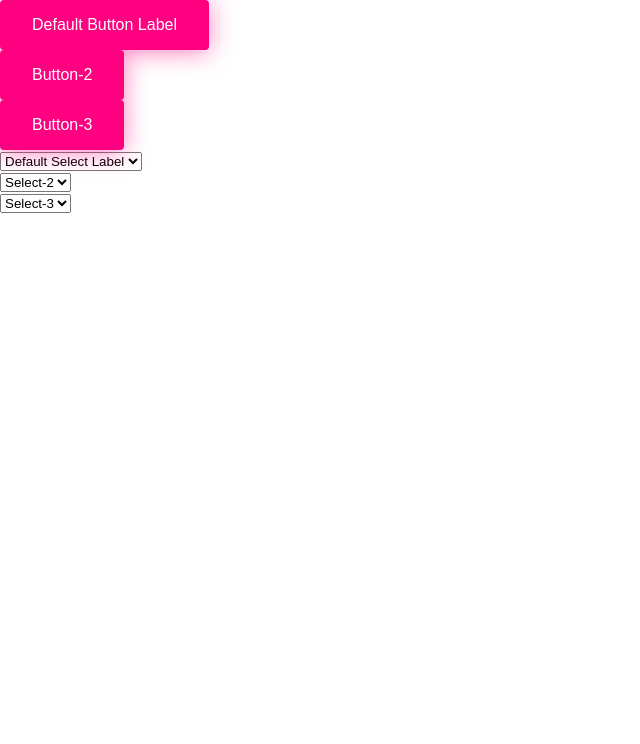
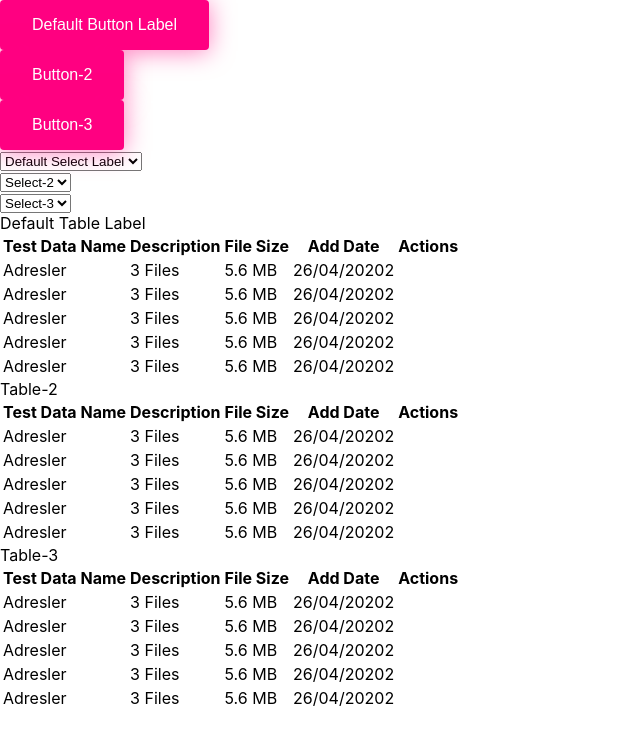
Before and after one commit to erenkorkmazemre/reactjs-file-structure, a React (Create React App) app: page / in a window 1280 px wide. Shown: the top 744 px of the page, without its empty margins (0-640 px from the left). Built offline with nearby package versions, Linux system fonts and the light colour scheme.

Commit message:
feat: table components added.

```diff
--- /dev/null
+++ b/src/components/customTable/CustomTable.js
@@ -0,0 +1,41 @@
+import React from "react";
+
+const CustomTable = ({label}) => {
+
+    return (
+        <>
+            <div>{label}</div>
+            <table className="mt-20">
+                <thead>
+                <tr>
+                    <th>Test Data Name</th>
+                    <th>Description</th>
+                    <th>File Size</th>
+                    <th>Add Date</th>
+                    <th>Actions</th>
+                </tr>
+                </thead>
+                <tbody>
+                {new Array(5).fill(0).map((_, index) => (
+                    <tr>
+                        <td>Adresler</td>
+                        <td>3 Files</td>
+
+                        <td>5.6 MB</td>
+                        <td>26/04/20202</td>
+
+                        <td>
+                        </td>
+                    </tr>
+                ))}
+                </tbody>
+            </table>
+        </>
+    )
+}
+
+export default CustomTable
+
+CustomTable.defaultProps = {
+    label: "Default Table Label"
+}
--- /dev/null
+++ b/src/components/customTable/index.js
@@ -0,0 +1 @@
+export {default} from "./CustomTable"
--- a/src/pages/componentsDashboard/ComponentsDashboard.js
+++ b/src/pages/componentsDashboard/ComponentsDashboard.js
@@ -1,6 +1,7 @@
 import React from 'react'
 import CustomButton from "@components/customButton";
 import CustomSelect from "@components/customSelect";
+import CustomTable from "@components/customTable";
 
 const ComponentsDashboard = () => {
     return (
@@ -11,6 +12,9 @@ const ComponentsDashboard = () => {
             <CustomSelect/>
             <CustomSelect label='Select-2'/>
             <CustomSelect label='Select-3'/>
+            <CustomTable/>
+            <CustomTable label='Table-2'/>
+            <CustomTable label='Table-3'/>
         </>
     )
 }
```
Also changed, not shown: src/components/customTable/CustomTable.module.scss (added).
